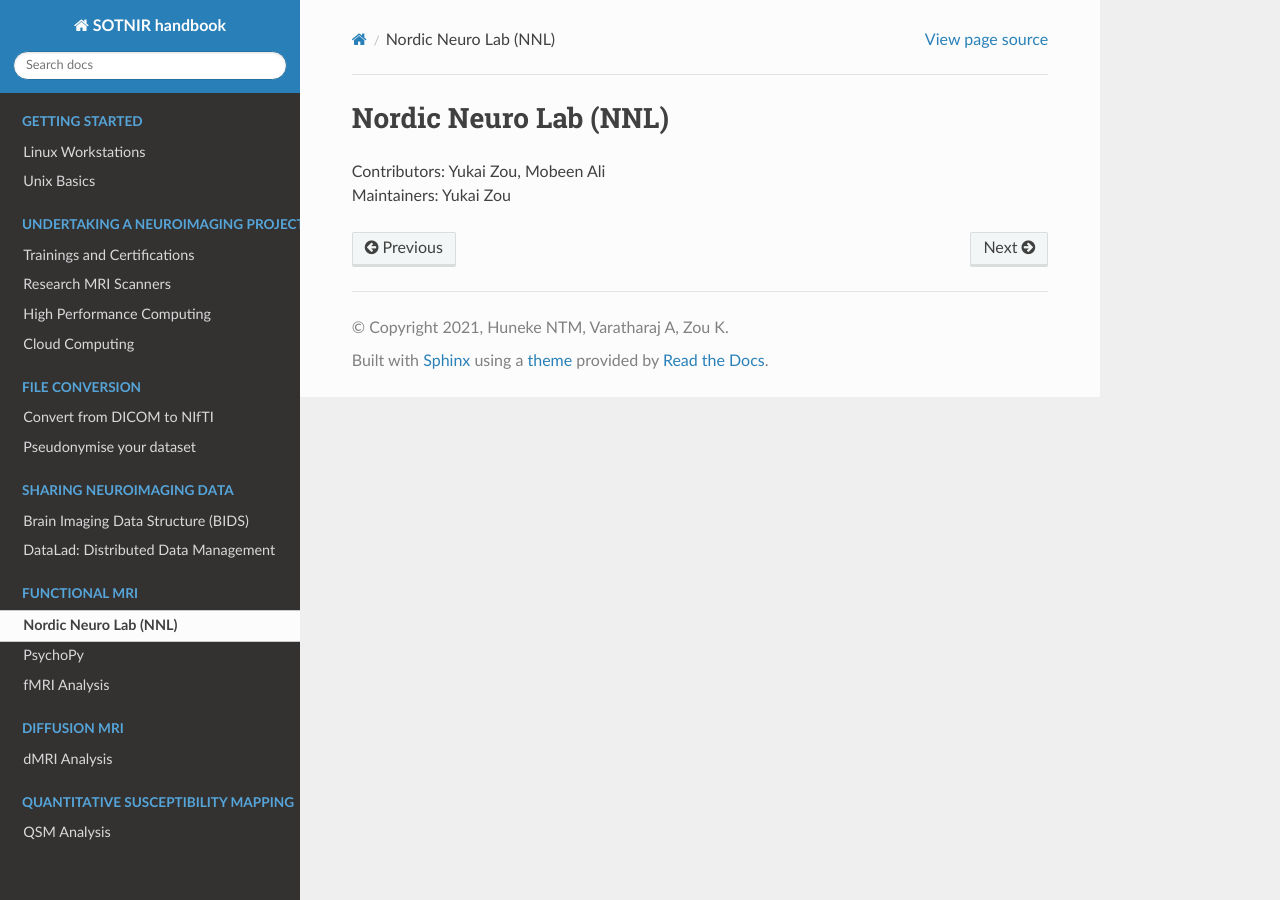
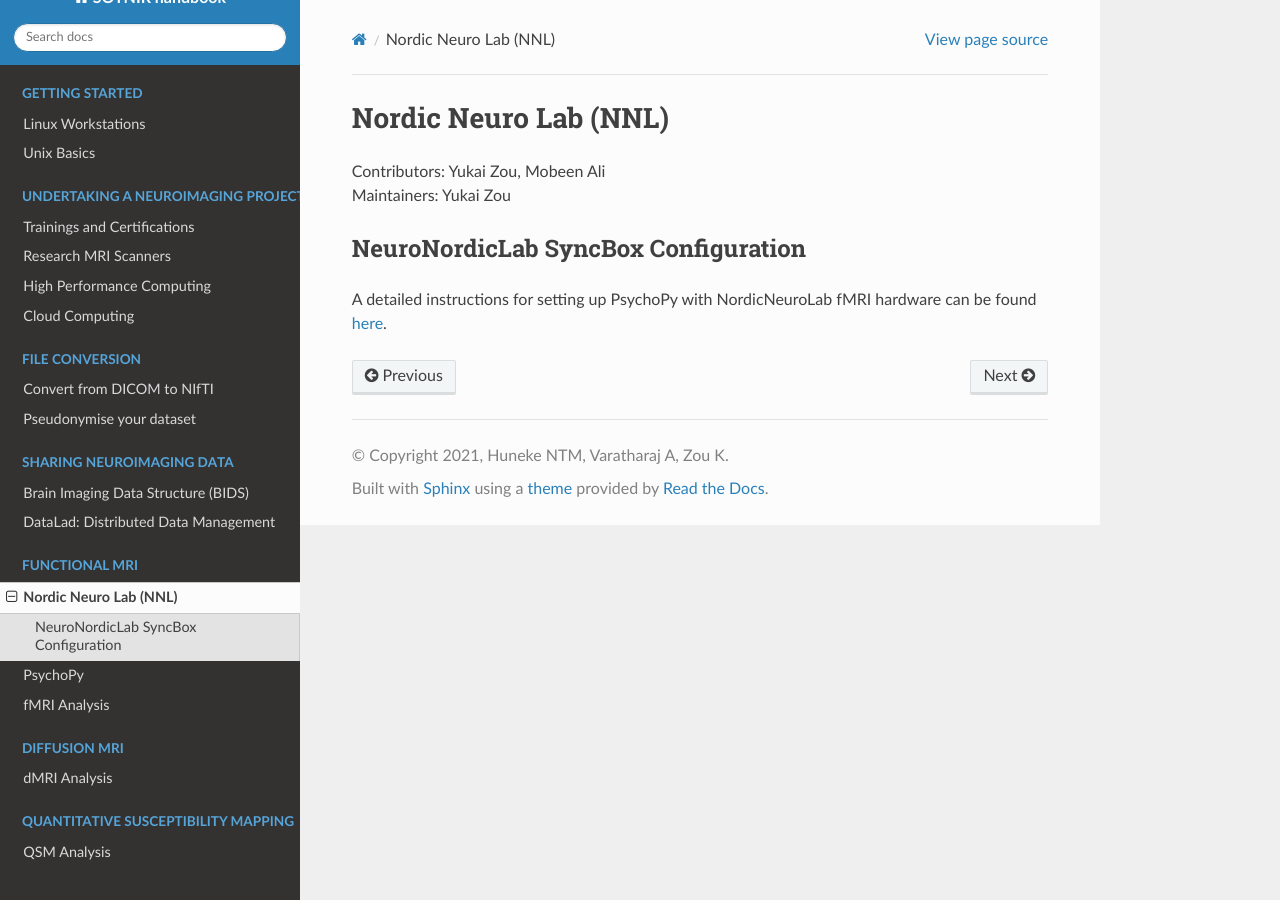
Before and after one commit to nhuneke/sotnir-handbook, a Sphinx documentation site: the page built from docs/fmri-nnl/index.rst, in a window 1280 px wide. Built offline with Sphinx 7.4.7 and the Read the Docs theme 3.1.0, drawn with Linux system fonts in a browser that asks for light colours.

Commit message:
Migrate NNL SyncBox Config

```diff
--- a/docs/fmri-nnl/index.rst
+++ b/docs/fmri-nnl/index.rst
@@ -5,3 +5,8 @@ Nordic Neuro Lab (NNL)
 ==============================================
 | Contributors: Yukai Zou, Mobeen Ali
 | Maintainers: Yukai Zou
+
+NeuroNordicLab SyncBox Configuration
+************************************
+
+A detailed instructions for setting up PsychoPy with NordicNeuroLab fMRI hardware can be found `here <https://info.nordicneurolab.com/NL-100-0104-02_PsychoPy-Setup-with-NordicNeuroLab-fMRI-Hardware.pdf>`_.
--- a/docs/fmri-psychopy/index.rst
+++ b/docs/fmri-psychopy/index.rst
@@ -29,8 +29,3 @@ psychopy-mri-emulator
         Windows contents
     .. group-tab:: MacOS
         MacOS contents
-
-NeuroNordicLab SyncBox Configuration
-************************************
-
-A detailed instructions for setting up PsychoPy with NordicNeuroLab fMRI hardware can be found `here <https://info.nordicneurolab.com/NL-100-0104-02_PsychoPy-Setup-with-NordicNeuroLab-fMRI-Hardware.pdf>`_.
```
